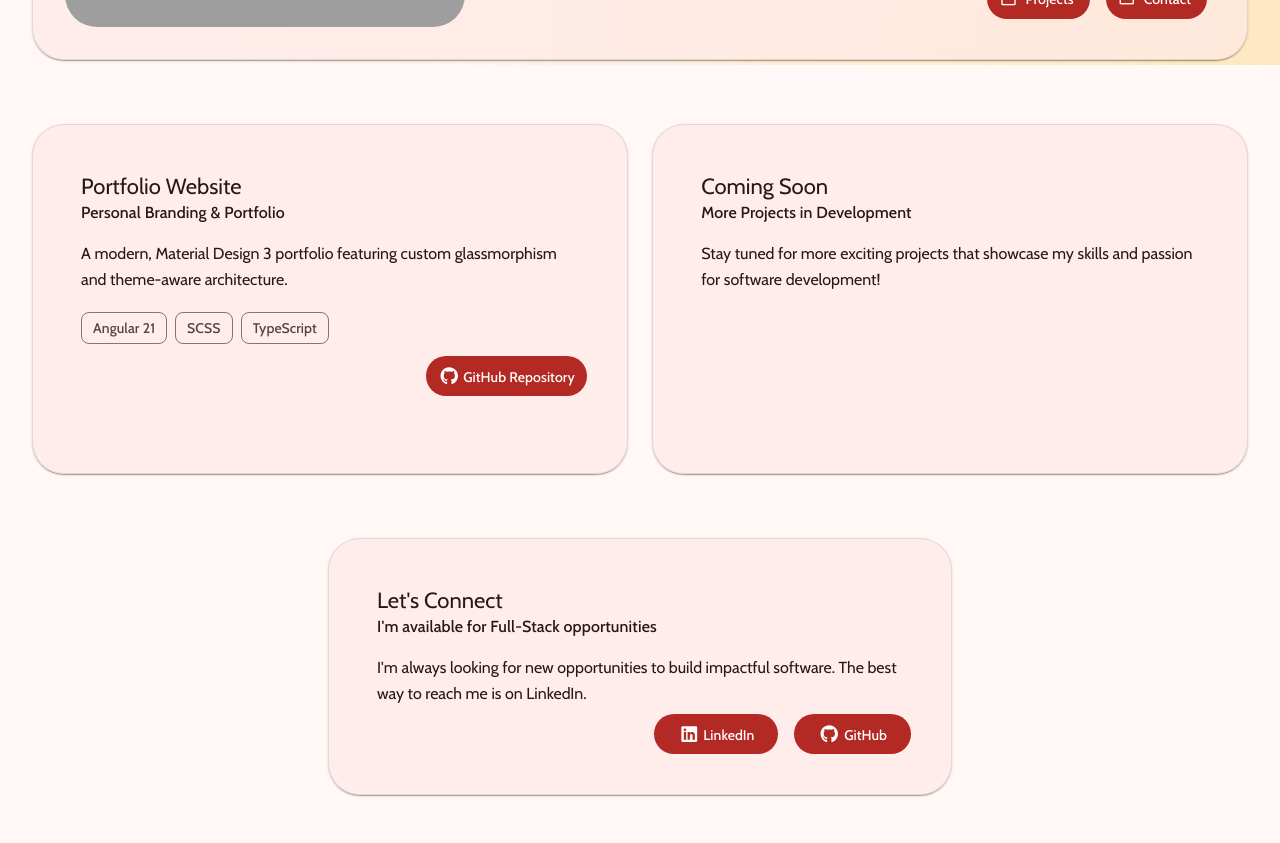
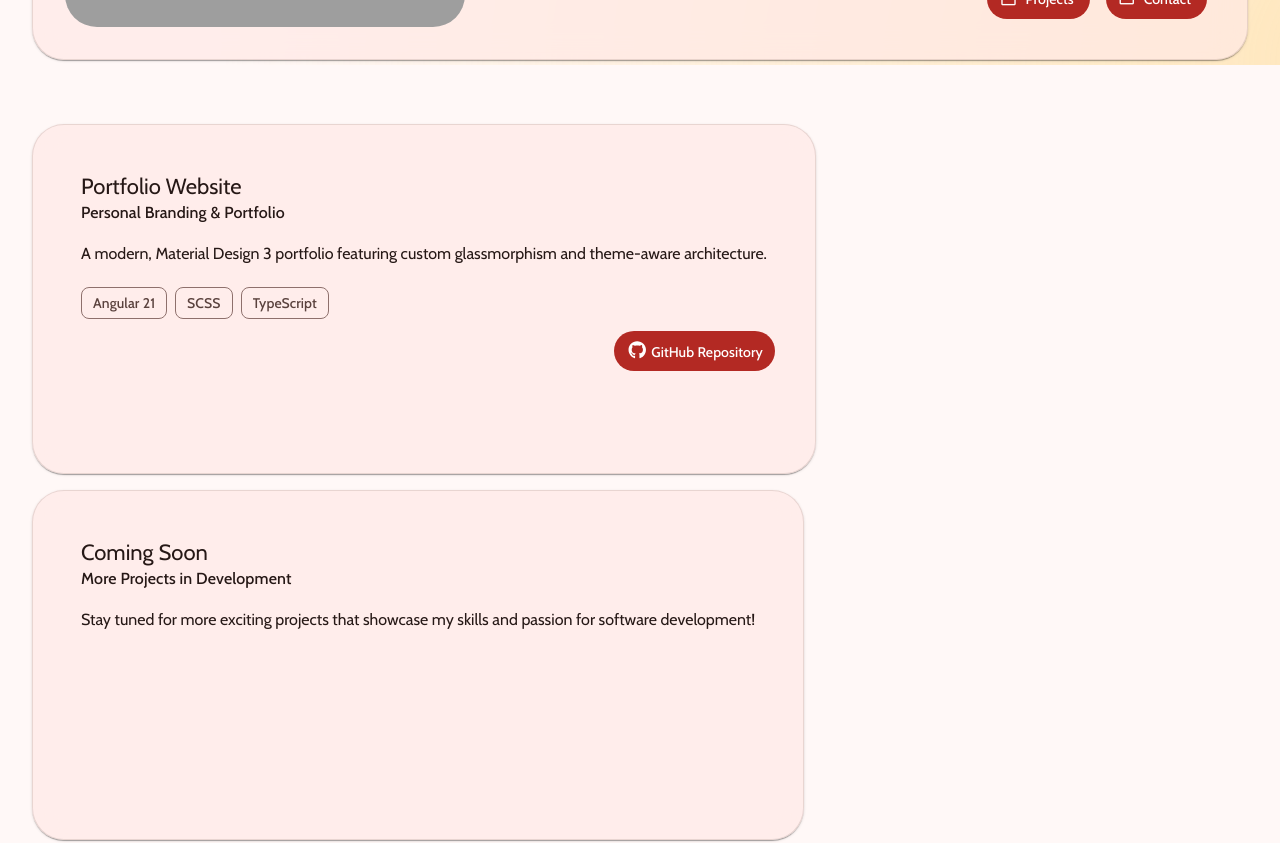
Before and after one commit to porter-peterson/portfolio, an Angular app: page / in a window 1280 px wide. Shown: the part 920-1763 px from the top of the page. Built offline with nearby package versions, Linux system fonts and the light colour scheme; grey boxes are pictures that could not be loaded.

Commit message:
Change max-width to min-width for projects section

```diff
--- a/src/app/pages/projects/projects.scss
+++ b/src/app/pages/projects/projects.scss
@@ -16,7 +16,7 @@
   flex-direction: column;
   min-height: 350px;
   padding: 2rem;
-  max-width: 49%;
+  min-width: 49%;
 
   p {
     color: var(--mat-sys-on-surface-container);
```
